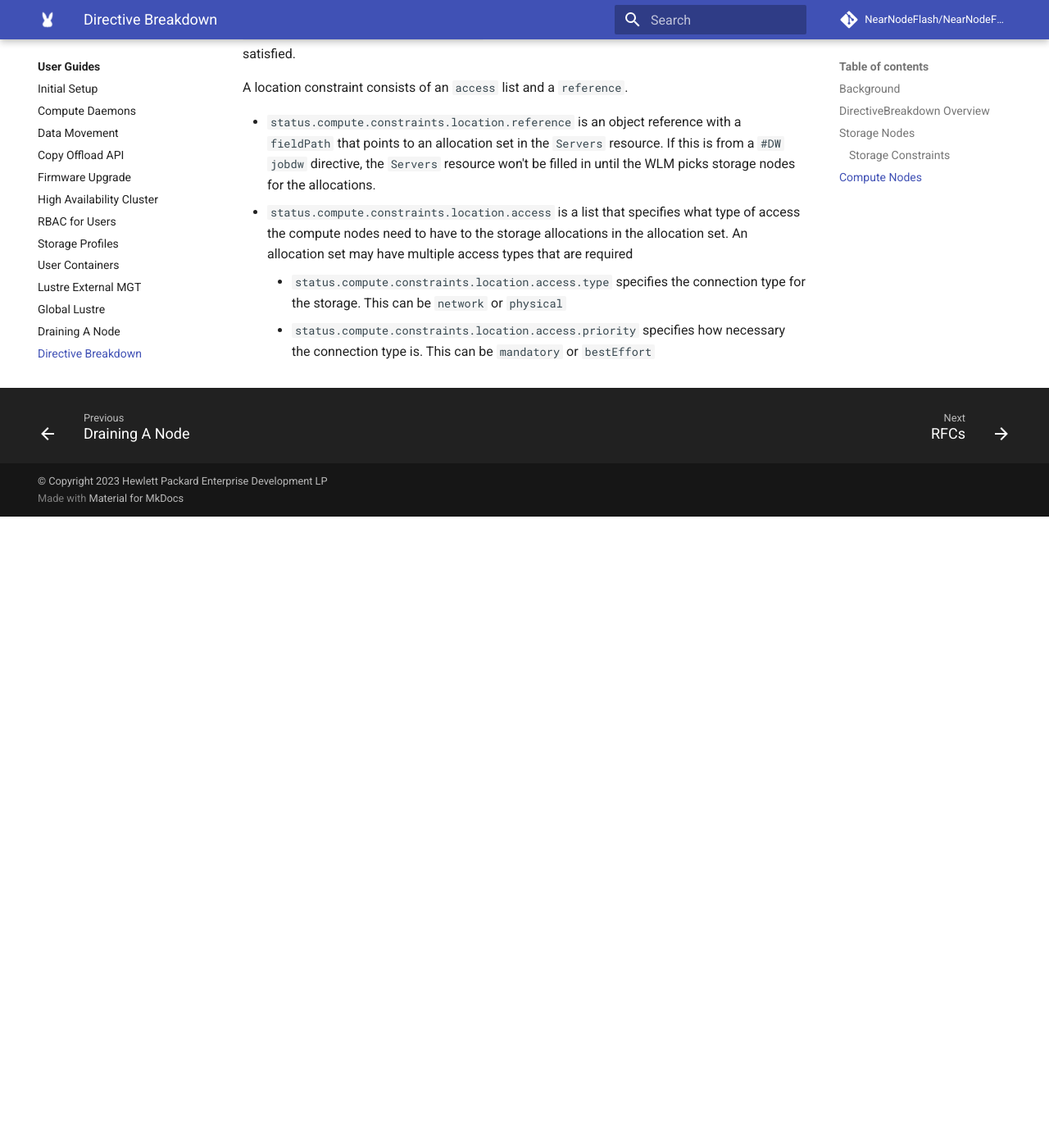
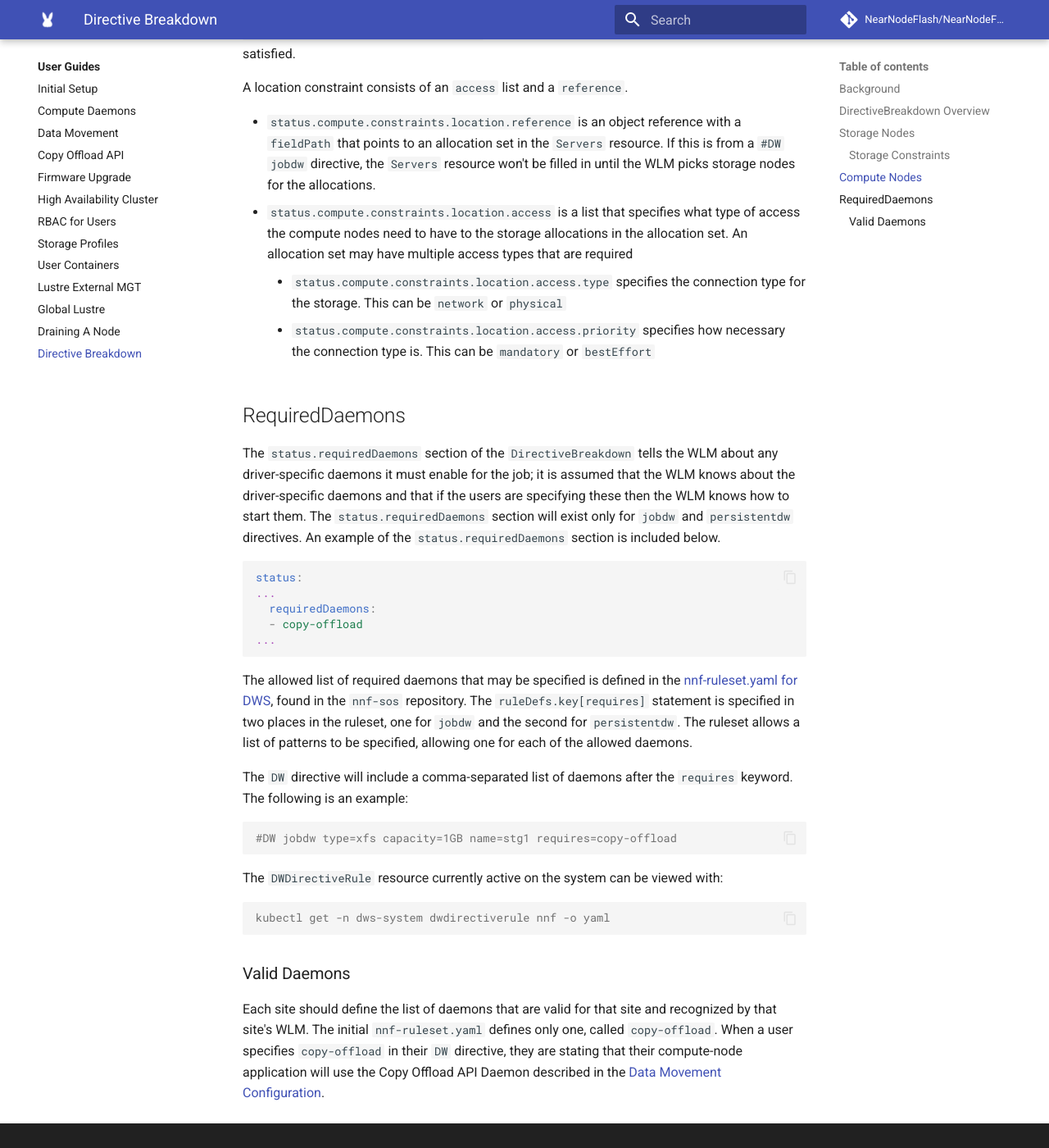
Before and after one commit to NearNodeFlash/NearNodeFlash.github.io, an MkDocs documentation site: the page built from docs/guides/directive-breakdown/readme.md, in a window 1280 px wide and 1400 px high, scrolled down 4449 px. Shown: the whole window at 82% size. Built offline with MkDocs 1.6.1 and Material for MkDocs 9.7.7, drawn with Linux system fonts in a browser that asks for light colours; comment, search, counter and statistics services are not loaded; the version menu is left out; before the commit the page ends 5079 px from its top, so only the background shows below that.

Commit message:
Add status.requiredDaemons to DirectiveBreakdown (#177)
Signed-off-by: Dean Roehrich <dean.roehrich@hpe.com>

````diff
--- a/docs/guides/directive-breakdown/readme.md
+++ b/docs/guides/directive-breakdown/readme.md
@@ -149,3 +149,33 @@
 * `status.compute.constraints.location.access` is a list that specifies what type of access the compute nodes need to have to the storage allocations in the allocation set. An allocation set may have multiple access types that are required
     * `status.compute.constraints.location.access.type` specifies the connection type for the storage. This can be `network` or `physical`
     * `status.compute.constraints.location.access.priority` specifies how necessary the connection type is. This can be `mandatory` or `bestEffort`
+
+## RequiredDaemons
+
+The `status.requiredDaemons` section of the `DirectiveBreakdown` tells the WLM about any driver-specific daemons it must enable for the job; it is assumed that the WLM knows about the driver-specific daemons and that if the users are specifying these then the WLM knows how to start them. The `status.requiredDaemons` section will exist only for `jobdw` and `persistentdw` directives. An example of the `status.requiredDaemons` section is included below.
+
+```yaml
+status:
+...
+  requiredDaemons:
+  - copy-offload
+...
+```
+
+The allowed list of required daemons that may be specified is defined in the [nnf-ruleset.yaml for DWS](https://github.com/NearNodeFlash/nnf-sos/blob/master/config/dws/nnf-ruleset.yaml), found in the `nnf-sos` repository. The `ruleDefs.key[requires]` statement is specified in two places in the ruleset, one for `jobdw` and the second for `persistentdw`. The ruleset allows a list of patterns to be specified, allowing one for each of the allowed daemons.
+
+The `DW` directive will include a comma-separated list of daemons after the `requires` keyword. The following is an example:
+
+```bash
+#DW jobdw type=xfs capacity=1GB name=stg1 requires=copy-offload
+```
+
+The `DWDirectiveRule` resource currently active on the system can be viewed with:
+
+```console
+kubectl get -n dws-system dwdirectiverule nnf -o yaml
+```
+
+### Valid Daemons
+
+Each site should define the list of daemons that are valid for that site and recognized by that site's WLM. The initial `nnf-ruleset.yaml` defines only one, called `copy-offload`. When a user specifies `copy-offload` in their `DW` directive, they are stating that their compute-node application will use the Copy Offload API Daemon described in the [Data Movement Configuration](../data-movement/readme.md).
````
Also changed, not shown: docs/guides/data-movement/readme.md (+8 -0 lines).
